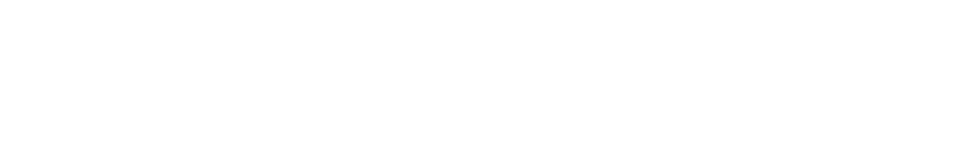
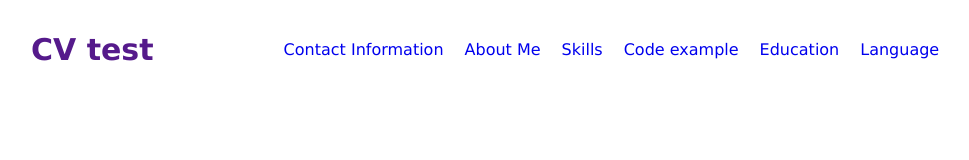
Before and after one commit to GooDLAV/rsschool-cv, a plain HTML site: page index.html in a window 1280 px wide. Shown: the whole page, without its empty margins (86-1055 px from the left). Drawn offline with Linux system fonts and the light colour scheme.

Commit message:
init: start proejct(header)

```diff
--- a/css/style.css
+++ b/css/style.css
@@ -0,0 +1,81 @@
+*,
+*::before,
+*::after{
+	padding: 0;
+	margin: 0;
+	border: 0;
+	box-sizing: border-box;
+}
+a {
+	text-decoration: none;
+}
+ul,
+ol,
+li {
+	list-style: none;
+	}
+img {
+	vertical-align: top;
+}
+h1,
+h2,
+h3,
+h4,
+h5,
+h6 {
+	font-weight: inherit;
+	font-size: inherit;
+}
+html,
+body{
+	height: 100%;
+	line-height: 1;
+	font-size: 16px;
+	color:black;
+	font-family: Verdana, Geneva, Tahoma, sans-serif;
+}
+/*------------------------------------------------------------------------------------*/
+.wrap {
+	min-height: 100%;
+	overflow: hidden;
+}
+/*------------------------------------------------------------------------------------*/
+._container {
+	max-width: 1046px;
+	padding: 0px 15px;
+	margin: 0px auto;
+	box-sizing: content-box;
+}
+/*-ШАПКА---------------------------------------------------------------------------*/
+.header{
+	position: absolute;
+	width: 100%;
+	left: 0;
+	top: 0;
+	z-index: 50;
+}
+.header__container{
+	display: flex;
+	min-height: 100px;
+	align-items: center;
+}
+.header__logo {
+	font-size: 30px;
+	font-weight: 700;
+}
+.header__menu{
+	margin: 0px 0px 0px 130px;
+}
+.Menu{
+	flex-wrap: wrap;
+	display: flex;
+}
+.menu__item{
+	margin: 0px 21px 0px 0px;
+}
+.menu__link{
+	color: aquamarine;
+	font-weight: 600;
+	line-height: 171%;
+
+}
--- a/index.html
+++ b/index.html
@@ -4,8 +4,41 @@
 	<meta charset="UTF-8">
 	<meta http-equiv="X-UA-Compatible" content="IE=edge">
 	<meta name="viewport" content="width=device-width, initial-scale=1.0">
-	<title>Document</title>
+	<title>Larionov_CV</title>
+	<link rel="stylesheet" href="/rsschool-cv/css/style.css">
+	<script src="https://cdnjs.cloudflare.com/ajax/libs/prefixfree/1.0.7/prefixfree.min.js"></script>
 </head>
 <body>
+		<div class="wrap">
+			<header class="header">
+				<div class="header__container _container">
+					<a href="" class="header__logo">
+						CV test
+					</a>
+					<nav class="header__menu">
+						<ul class="Menu">
+							<li class="menu__item">
+								<a href="menu__link">Contact Information</a>
+							</li>
+							<li class="menu__item">
+								<a href="menu__link">About Me</a>
+							</li>
+							<li class="menu__item">
+								<a href="menu__link">Skills</a>
+							</li>
+							<li class="menu__item">
+								<a href="menu__link">Code example</a>
+							</li>
+							<li class="menu__item">
+								<a href="menu__link">Education</a>
+							</li>
+							<li class="menu__item">
+								<a href="menu__link">Language</a>
+							</li>
+						</ul>
+				  </nav>
+				</div>
+			</header>
+		</div>
 </body>
 </html>
```
